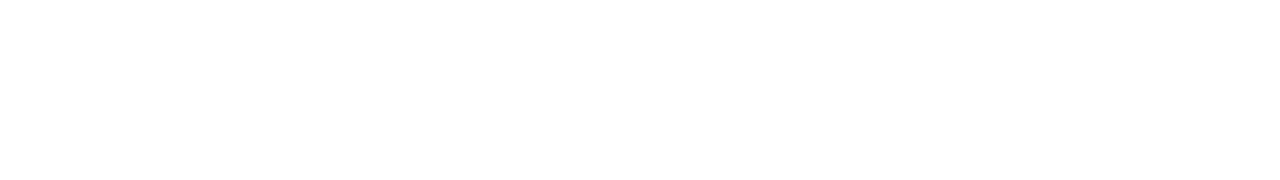
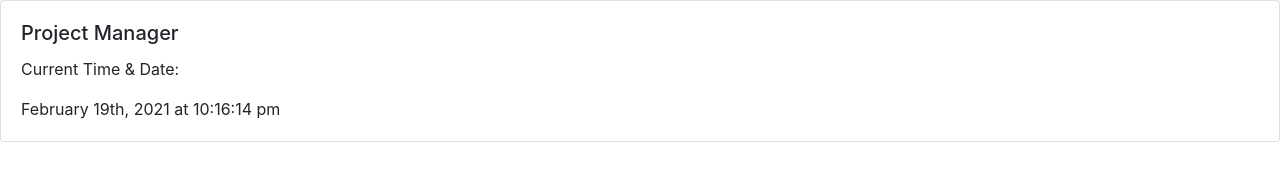
Before and after one commit to MattJ900/Project-Manager, a plain HTML site: page index.html in a window 1280 px wide. Drawn offline with nearby package versions, Linux system fonts and the light colour scheme.

Commit message:
Add header with title and time-stamp

```diff
--- a/assets/javascript.js
+++ b/assets/javascript.js
@@ -1,5 +1,11 @@
 //header
-
+function date_time() {
+    now = moment().format('MMMM Do, YYYY [at] h:mm:ss a');
+    document.getElementById('timer').innerHTML = now;
+    setTimeout(function () { date_time(); }, 1000);
+}
+// console.log(date_time)
+date_time();
 
 //button popup
 
--- a/index.html
+++ b/index.html
@@ -8,9 +8,18 @@
 <link rel="stylesheet" href="https://cdnjs.cloudflare.com/ajax/libs/twitter-bootstrap/4.5.0/css/bootstrap.min.css">
 <link rel="stylesheet" href="https://code.jquery.com/ui/1.12.1/themes/base/jquery-ui.css">
 <link href="https://fonts.googleapis.com/css2?family=Fira+Sans:wght@400;700&display=swap" rel="stylesheet">
+<link rel="stylesheet" href="./assets/style.css">
 </head>
 <body>
     <!-- header -->
+    <div id= "header" class="card">
+        <div class="card-body">
+          <h5 class="card-title">Project Manager</h5>
+          <p class="card-text">Current Time & Date:</p>
+          <span id="timer"></span>
+        </div>
+      </div>
+
 
     <!-- button popup -->
 
@@ -23,5 +32,6 @@
 <script src="https://cdnjs.cloudflare.com/ajax/libs/twitter-bootstrap/4.5.0/js/bootstrap.min.js"></script>
 <script src="https://cdnjs.cloudflare.com/ajax/libs/moment.js/2.27.0/moment.min.js"></script>
 <script src="https://code.jquery.com/ui/1.12.0/jquery-ui.min.js"></script>
+<script src="./assets/javascript.js"></script>
 </body>
 </html>
```
